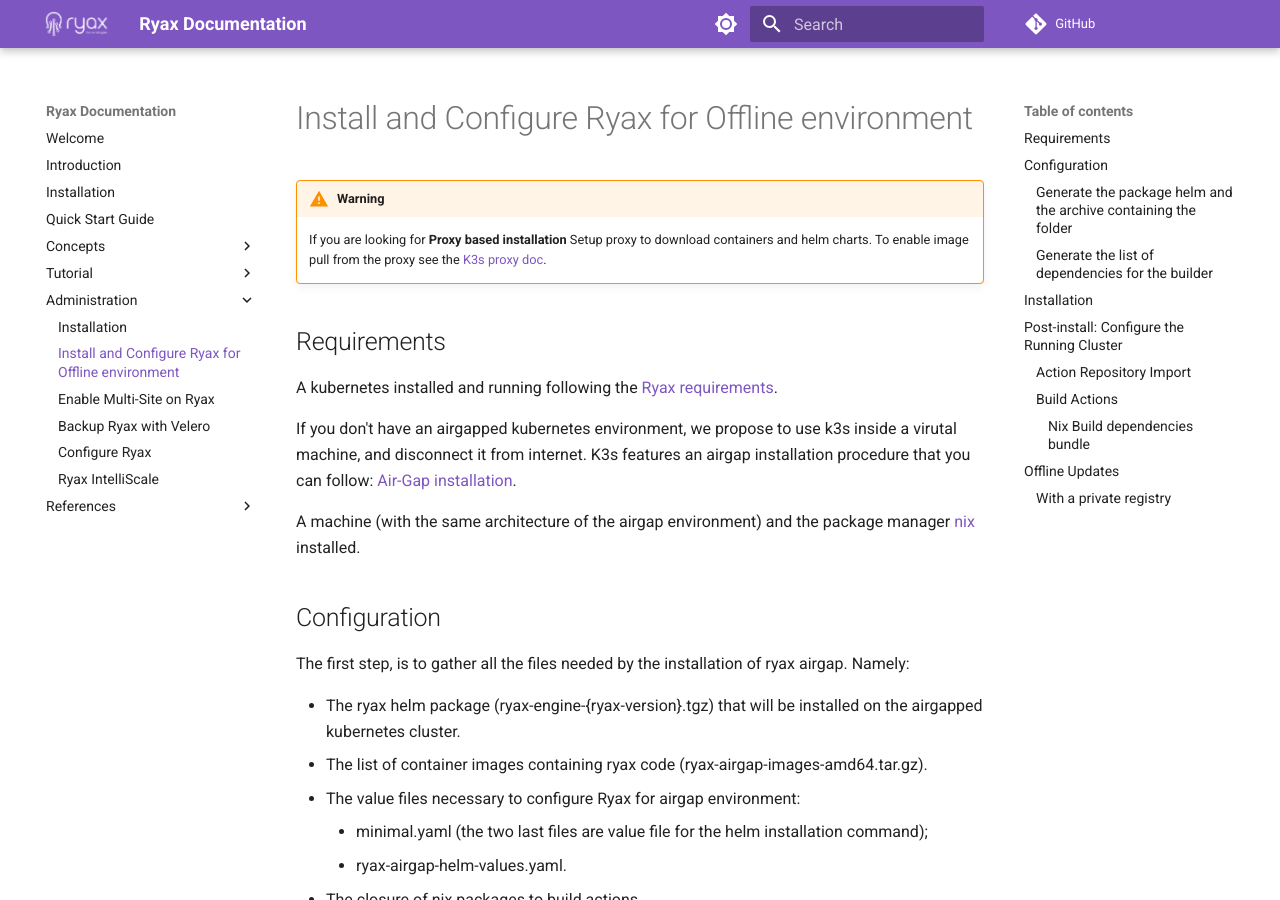
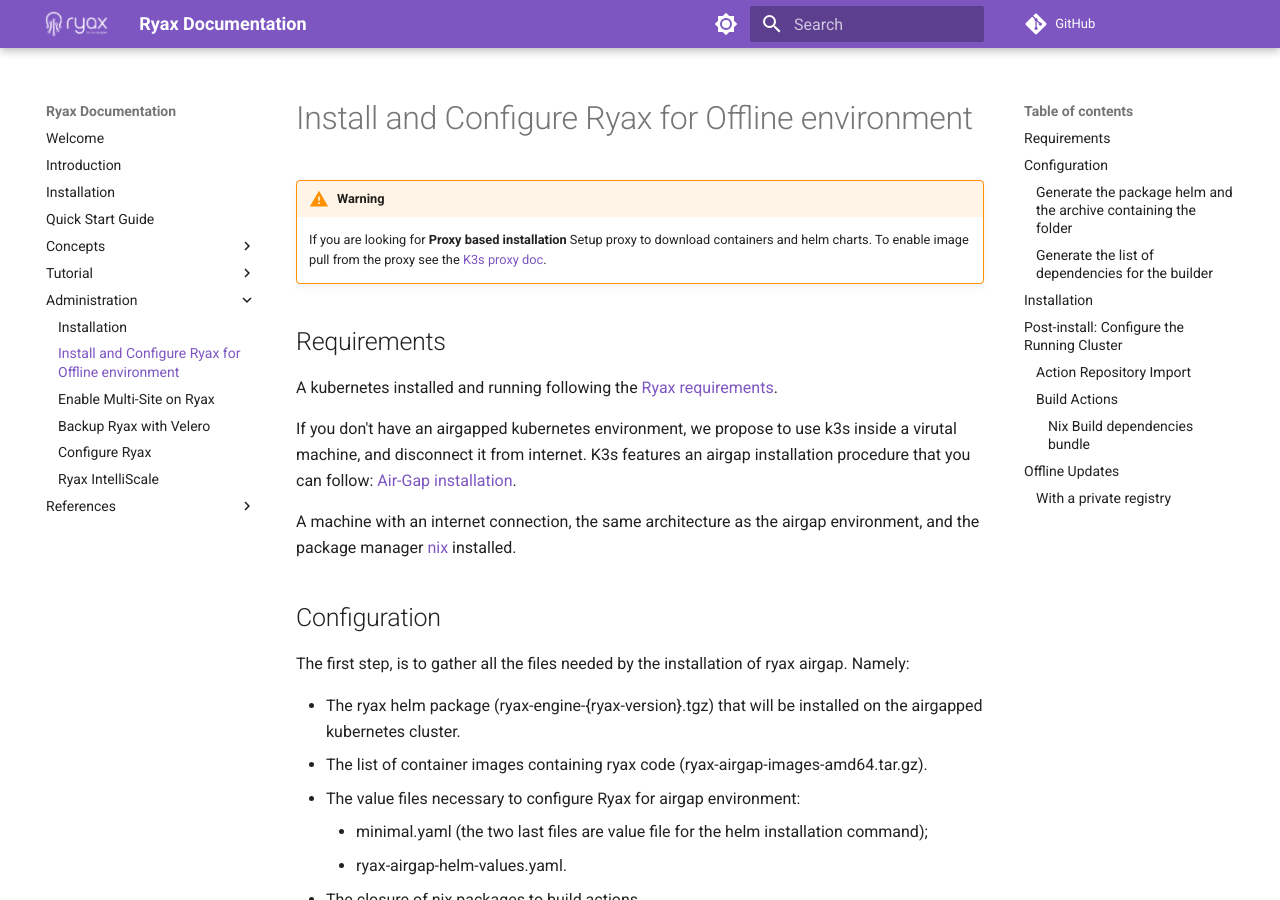
Before and after one commit to RyaxTech/ryax-engine, an MkDocs documentation site: the page built from docs/docs/howto/install_ryax_kubernetes_airgap.md, in a window 1280 px wide and 900 px high. Built offline with MkDocs 1.6.1 and Material for MkDocs 9.7.7, drawn with Linux system fonts in a browser that asks for light colours; comment, search, counter and statistics services are not loaded.

Commit message:
improve airgap

```diff
--- a/docs/docs/howto/install_ryax_kubernetes_airgap.md
+++ b/docs/docs/howto/install_ryax_kubernetes_airgap.md
@@ -10,7 +10,7 @@
 
 If you don't have an airgapped kubernetes environment, we propose to use k3s inside a virutal machine, and disconnect it from internet. K3s features an airgap installation procedure that you can follow: [Air-Gap installation](https://docs.k3s.io/installation/airgap).
 
-A machine (with the same architecture of the airgap environment) and the package manager [nix](https://nixos.org/) installed.
+A machine with an internet connection, the same architecture as the airgap environment, and the package manager [nix](https://nixos.org/) installed.
 
 ## Configuration
 
```
